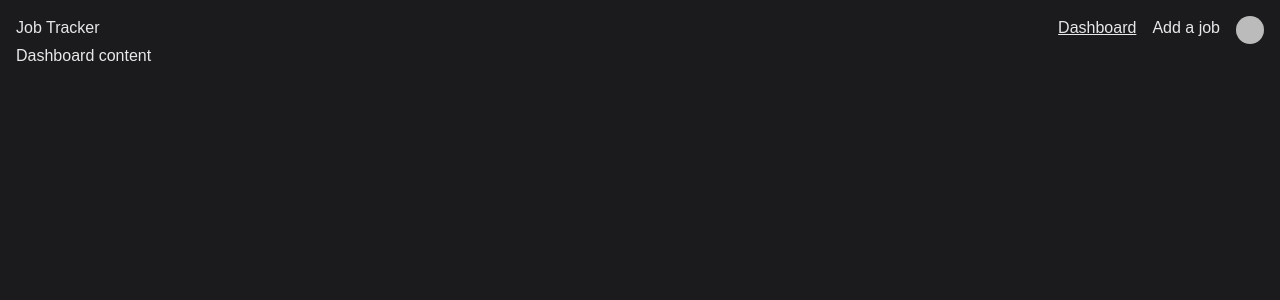
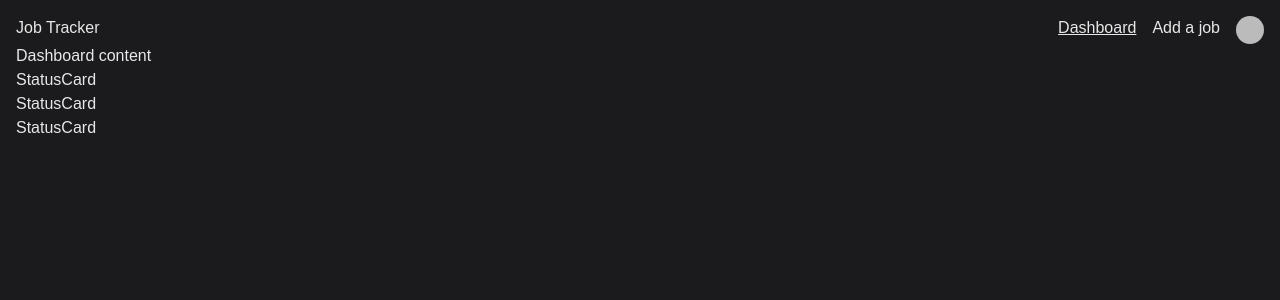
Before and after one commit to David-Nakeeran/job-tracker, a Next.js app: page /dashboard in a window 1280 px wide. Shown: the top 300 px of the page. Built offline with nearby package versions, Linux system fonts and the light colour scheme; no server answers; the database is empty; sample sign-in values are in the browser's storage; some icons are missing.

Commit message:
Update: passed props to child components

```diff
--- a/src/components/DashboardContent.tsx
+++ b/src/components/DashboardContent.tsx
@@ -1,13 +1,31 @@
+"use client";
 import { useJobs } from "@/context/JobContext";
+import JobCard from "./JobCard";
+import StatusCard from "./StatusCard";
 
 export default function DashboardContent() {
   const jobs = useJobs();
 
   //filter jobs by status
+  const statusApplied = jobs.filter((job) => job.status === "applied");
+
+  const statusInterview = jobs.filter((job) => job.status === "interview");
+
+  const statusRejected = jobs.filter((job) => job.status === "rejected");
+
   // pass to components
   return (
     <>
       <h1>Dashboard content</h1>
+      <StatusCard status="Applied" count={statusApplied.length}>
+        <JobCard />
+      </StatusCard>
+      <StatusCard status="Interview" count={statusInterview.length}>
+        <JobCard />
+      </StatusCard>
+      <StatusCard status="Rejected" count={statusRejected.length}>
+        <JobCard />
+      </StatusCard>
     </>
   );
 }
```
